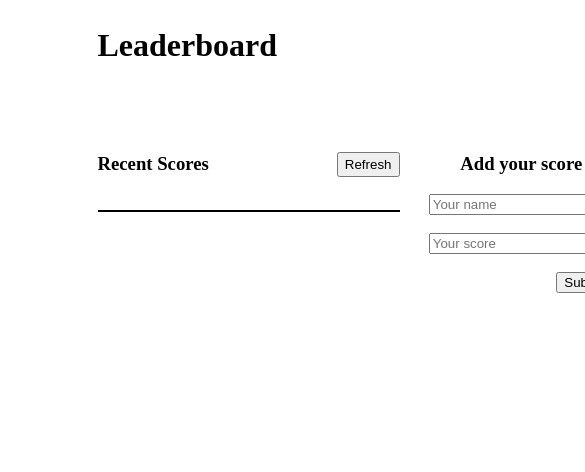
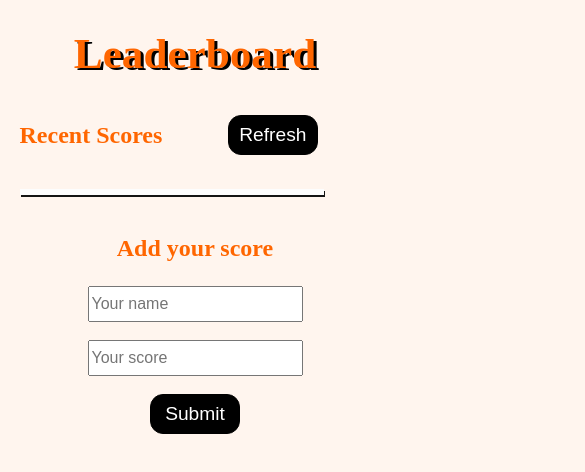
Before and after one commit to brytebee/Leaderboard, a website built with webpack: page src/index.html in a window 390 px wide. Shown: the top 472 px of the page, 585 px wide, since content can reach past the window. Built offline with nearby package versions, Linux system fonts and the light colour scheme; no server answers.

Commit message:
Update styling to include responsive display

```diff
--- a/src/index.html
+++ b/src/index.html
@@ -9,11 +9,11 @@
 </head>
 
 <body>
-  <h1 id="page-title">Leaderboard</h1>
-  <section id="main" class="flex">
+  <h1 id="page-title" class="title">Leaderboard</h1>
+  <section id="main">
     <section id="scores">
       <header id="scores-header" class="flex">
-        <h3 id="score-title">Recent Scores</h3>
+        <h3 id="score-title" class="title">Recent Scores</h3>
         <button id="refresh-button" type="button">Refresh</button>
       </header>
       <ul id="score-list" class="flex">
@@ -21,7 +21,7 @@
       </ul>
     </section>
     <section id="form" class="flex">
-      <h3>Add your score</h3>
+      <h3 class="title">Add your score</h3>
       <input type="text" id="name-input" placeholder="Your name" /> <br />
       <input type="text" id="score-input" placeholder="Your score" /> <br />
       <button id="submit" name="submit" type="button">Submit</button>
--- a/src/script.js
+++ b/src/script.js
@@ -27,6 +27,10 @@ const displayData = (list) => {
   }
 
   list = list.sort((a, b) => b.score - a.score);
+  let winner = document.createElement('p');
+  list.slice(0,1).forEach((win) => winner.textContent = `The current leader is ${win.user} with a score of ${win.score}`);
+  winner.style.color = 'green';
+  playerList.appendChild(winner);
 
   list.forEach((player) => {
     const eachPlayer = document.createElement('li');
@@ -34,8 +38,11 @@ const displayData = (list) => {
     const playerScoreHolder = document.createElement('span');
 
     eachPlayer.className = 'list-item';
+    eachPlayer.style.fontSize = '24px';
     playerNameHolder.className = 'player';
+    playerNameHolder.style.marginBottom = '8px';
     playerScoreHolder.className = 'score';
+    playerScoreHolder.style.float = 'right';
 
     playerNameHolder.textContent = player.user;
     playerScoreHolder.textContent = player.score;
--- a/src/styles.css
+++ b/src/styles.css
@@ -1,9 +1,27 @@
 body {
   margin: 7% 25%;
+  background-color: seashell;
+}
+
+input {
+  height: 30px;
+  font-size: medium;
+}
+
+#main {
+  display: flex;
+}
+
+.title {
+  color: rgb(255, 102, 0);
+  font-weight: bold;
+  font-size: 1.6rem;
 }
 
 #page-title {
   margin-bottom: 70px;
+  font-size: 3.5rem;
+  text-shadow: 3px 2px black;
 }
 
 .flex {
@@ -15,7 +33,7 @@ body {
 }
 
 #refresh-button {
-  height: 25px;
+  height: 40px;
   margin-left: auto;
   align-self: center;
 }
@@ -26,12 +44,13 @@ body {
 }
 
 #score-list {
-  border: 1px solid black;
+  border: 3px solid rgba(255, 255, 255, 0);
+  box-shadow: 1px 2px rgb(20, 20, 19);
   list-style: none;
   width: 300px;
   padding-inline-start: 0;
   flex-direction: column;
-  justify-content: space-around;
+  background-color: rgb(253, 253, 253);
 }
 
 #score-list > li {
@@ -46,6 +65,44 @@ body {
   background-color: #e9e9f9;
 }
 
+button {
+  background-color: black;
+  border: 1px solid black;
+  color: white;
+  font-size: larger;
+  border-radius: 13px;
+  padding: 8px;
+  width: 90px;
+}
+
 #submit {
   align-self: flex-end;
 }
+
+@media only screen and (max-width: 768px) {
+  body {
+    margin: 2% 5%;
+  }
+
+  #main {
+    display: block;
+  }
+
+  .title {
+    font-size: 1.5rem;
+  }
+
+  #page-title {
+    margin-bottom: 20px;
+    font-size: 2.7rem;
+    text-align: center;
+  }
+
+  #score-list {
+    width: 100%;
+  }
+
+  #submit {
+    align-self: center;
+  }
+}
```
